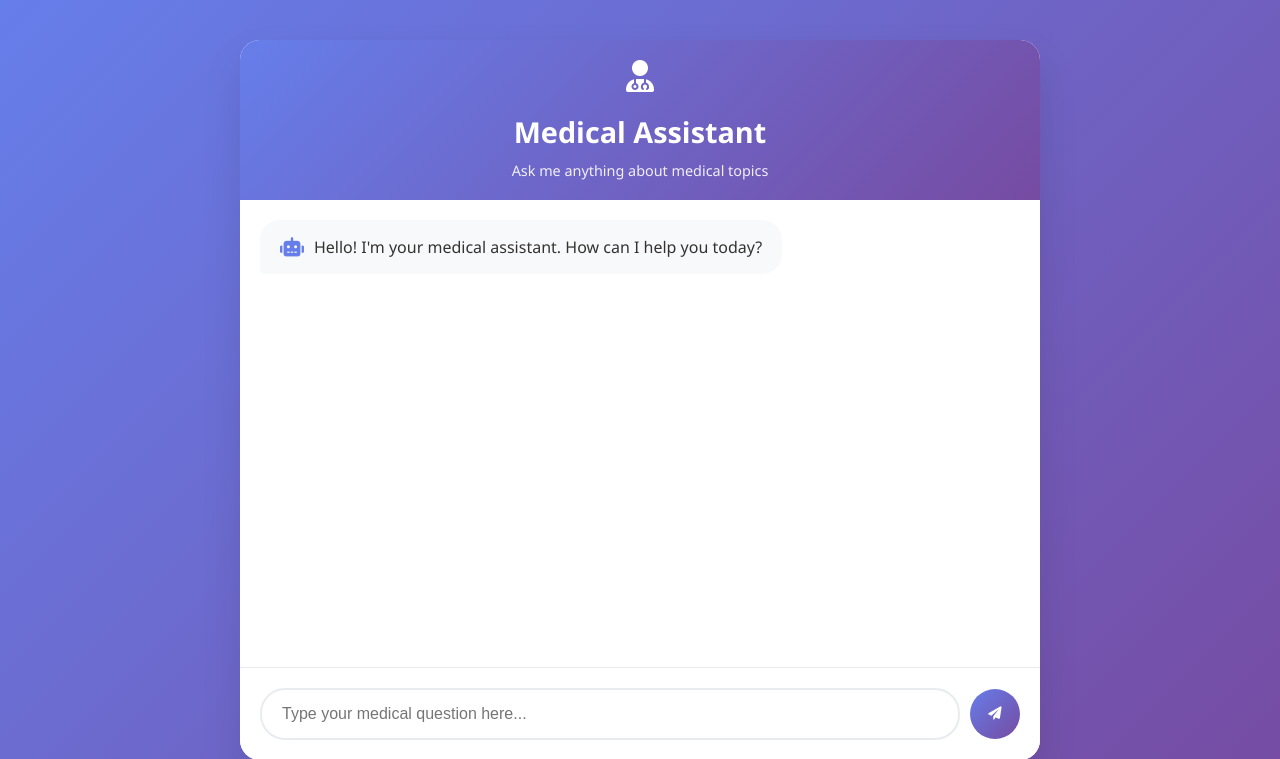
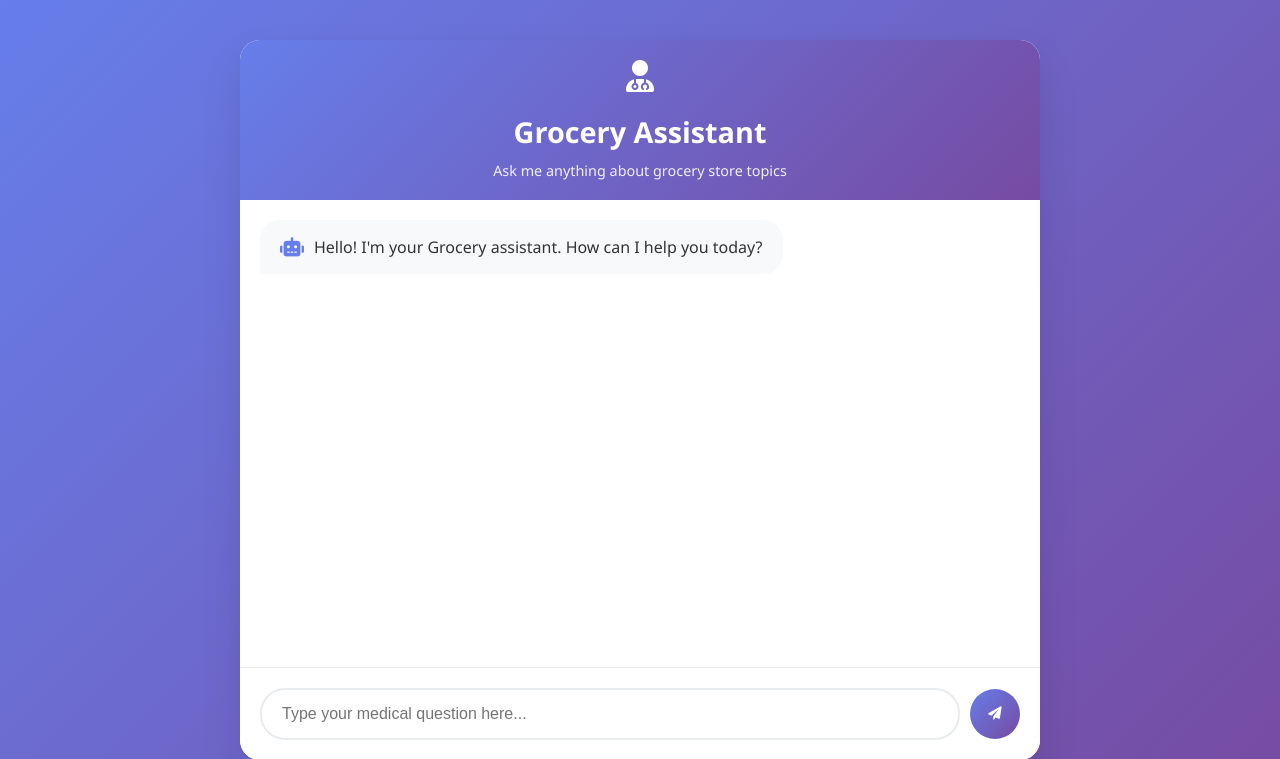
Before and after one commit to willin-broad/grocerysync, a Flask app: page / in a window 1280 px wide. Shown: the top 759 px of the page. Run offline with Flask 3, Linux system fonts and the light colour scheme.

Commit message:
feat: Update project for Grocery Assistant, including renaming and content changes

```diff
--- a/ai_models/Chatbot-main/app.py
+++ b/ai_models/Chatbot-main/app.py
@@ -36,7 +36,7 @@ os.environ["GOOGLE_AI_KEY"] = GOOGLE_AI_KEY
 
 embeddings = download_hugging_face_embeddings()
 
-index_name = "medbot"
+index_name = "grocerybot"
 
 docsearch = PineconeVectorStore.from_existing_index(
     index_name=index_name,
@@ -77,7 +77,7 @@ def index():
 
 @app.route("/health", methods=["GET"])
 def health_check():
-    return jsonify({"status": "healthy", "message": "Medical chatbot API is running"})
+    return jsonify({"status": "healthy", "message": "Grocery chatbot API is running"})
 
 @app.route("/api/chat", methods=["POST"])
 def api_chat():
--- a/ai_models/Chatbot-main/setup.py
+++ b/ai_models/Chatbot-main/setup.py
@@ -1,10 +1,10 @@
 from setuptools import find_packages,setup
 
 setup(
-    name= "Geneartive AI project",
+    name= "Generative AI project",
     version='0.0.0',
-    author="Tanui",
-    author_email='bk.kibiwott@gmail.com',
+    author="willin",
+    author_email='broadwillin@gmail.com',
     packages= find_packages(),
     install_requires = []
 
--- a/ai_models/Chatbot-main/templates/index.html
+++ b/ai_models/Chatbot-main/templates/index.html
@@ -3,7 +3,7 @@
 <head>
     <meta charset="UTF-8">
     <meta name="viewport" content="width=device-width, initial-scale=1.0">
-    <title>Medical Assistant</title>
+    <title>Grocery Assistant</title>
     <link rel="stylesheet" href="{{ url_for('static', filename='style.css') }}">
     <link href="https://cdnjs.cloudflare.com/ajax/libs/font-awesome/6.0.0/css/all.min.css" rel="stylesheet">
 </head>
@@ -12,8 +12,8 @@
         <div class="chat-header">
             <div class="header-content">
                 <i class="fas fa-user-md"></i>
-                <h1>Medical Assistant</h1>
-                <p>Ask me anything about medical topics</p>
+                <h1>Grocery Assistant</h1>
+                <p>Ask me anything about grocery store topics</p>
             </div>
         </div>
 
@@ -21,7 +21,7 @@
             <div class="message bot-message">
                 <div class="message-content">
                     <i class="fas fa-robot"></i>
-                    <p>Hello! I'm your medical assistant. How can I help you today?</p>
+                    <p>Hello! I'm your Grocery assistant. How can I help you today?</p>
                 </div>
             </div>
         </div>
```
Also changed, not shown: ai_models/Chatbot-main/README.md, 2 other files.
